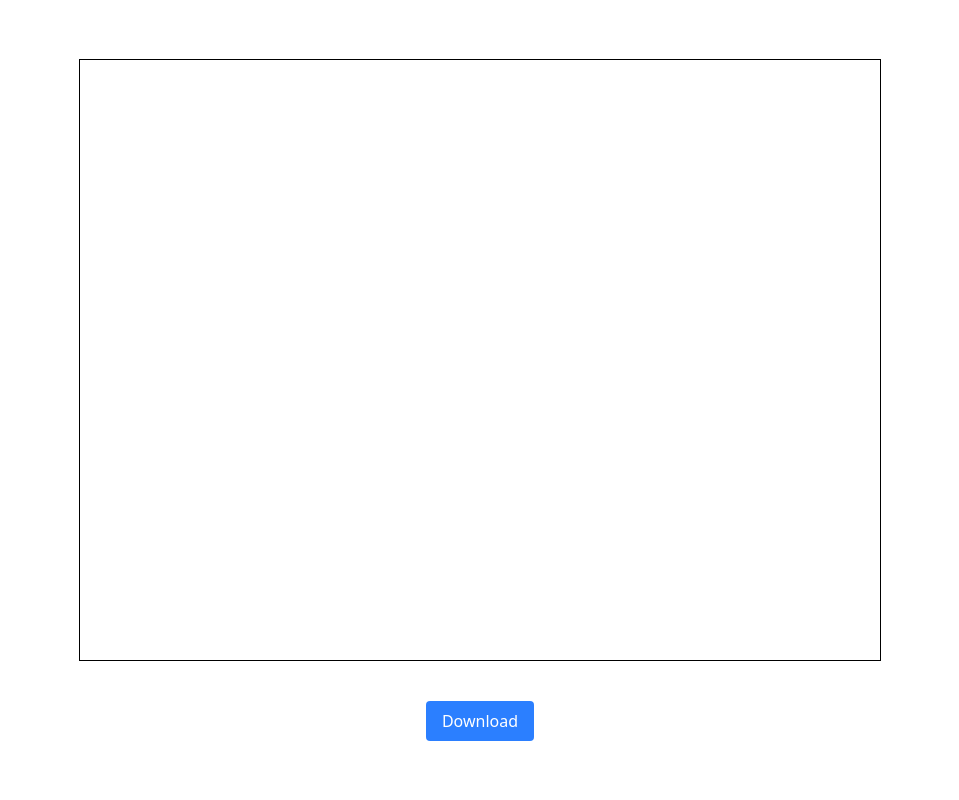
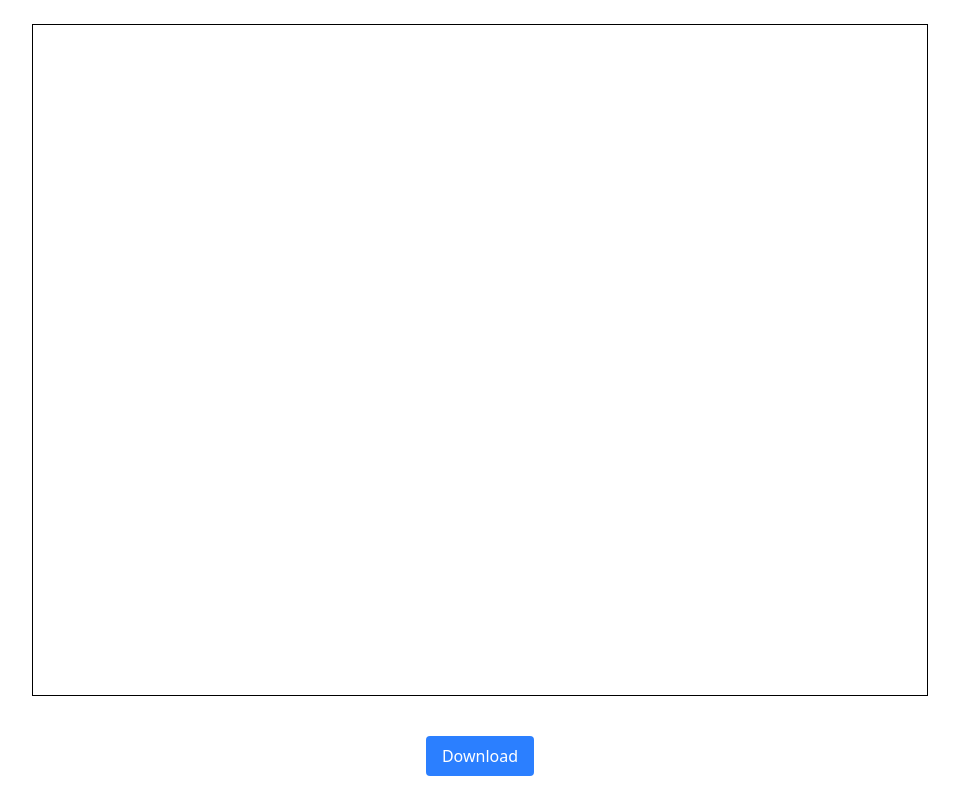
Before and after one commit to sano-r/my-oekaki, a React (Vite) app: page / in a window 1280 px wide. Shown: the whole page, without its empty margins (160-1119 px from the left). Built offline with nearby package versions, Linux system fonts and the light colour scheme.

Commit message:
レスポンシブ対応

```diff
--- a/src/App.tsx
+++ b/src/App.tsx
@@ -16,12 +16,12 @@ export function App() {
   };
 
   return (
-    <div className="flex flex-col items-center justify-center min-h-screen">
+    <div className="flex flex-col items-center justify-center min-h-screen p-4">
       <canvas
         ref={canvasRef}
         width={800}
         height={600}
-        className="border border-black"
+        className="border border-black w-full max-w-4xl h-auto"
       ></canvas>
       <br />
       <button
```
